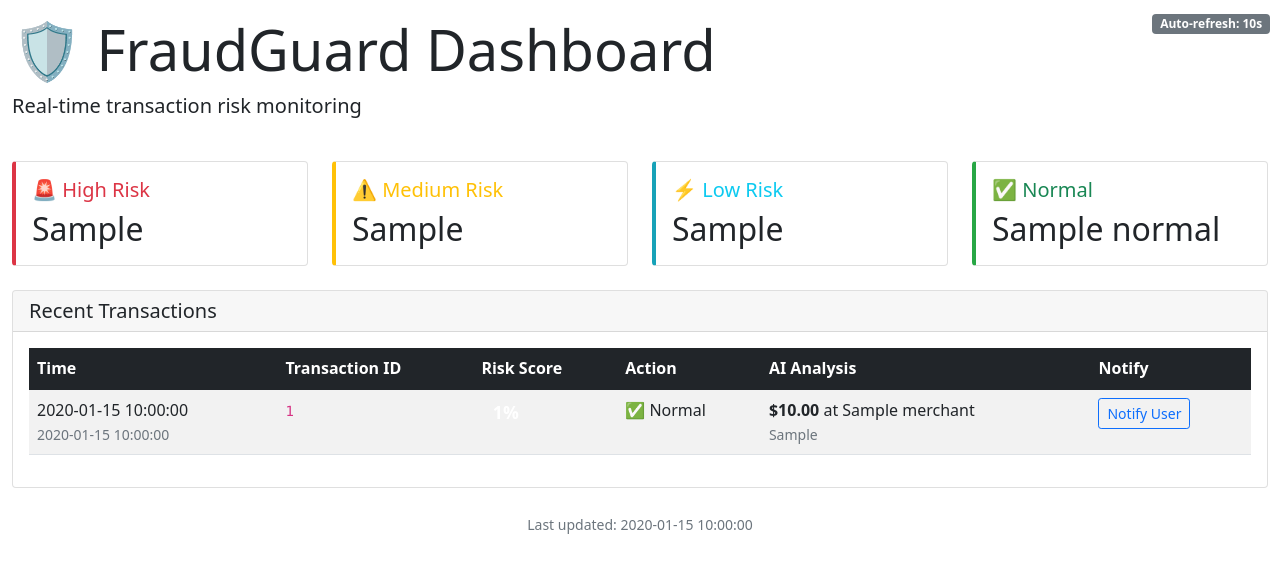
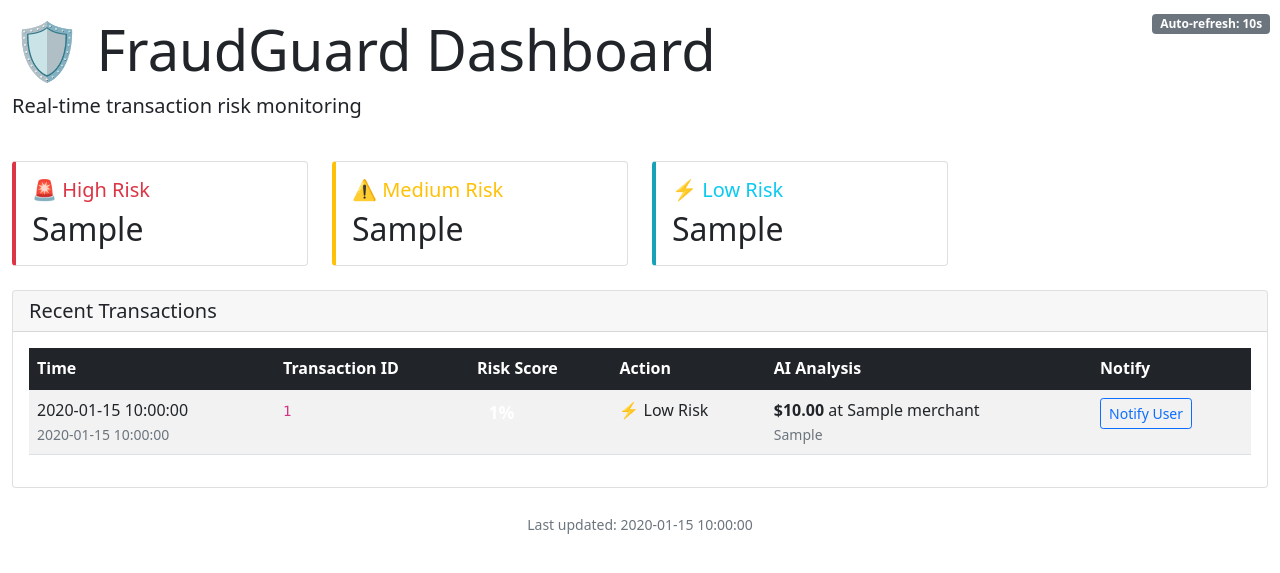
Before and after one commit to mohankrishnaalavala/fraudguard-boa, a Flask app: template web/dashboard/templates/dashboard.html in a window 1280 px wide. Shown: the top 573 px of the page. Run offline with Flask 3, Linux system fonts and the light colour scheme; the template is opened without the code that fills it: most values are stand-ins (such as "Sample title", 1, 10 or a date in 2020).

Commit message:
updated dashboard

```diff
--- a/web/dashboard/app.py
+++ b/web/dashboard/app.py
@@ -203,9 +203,9 @@ def dashboard():
     try:
         transactions = fetch_transactions()
 
-        stats = {"high_risk": 0, "medium_risk": 0, "low_risk": 0, "normal": 0}
+        stats = {"high_risk": 0, "medium_risk": 0, "low_risk": 0}
         for txn in transactions:
-            risk_level = str(txn.get("risk_level", "normal")).lower()
+            risk_level = str(txn.get("risk_level", "")).lower()
             if risk_level == "high":
                 stats["high_risk"] += 1
             elif risk_level == "medium":
@@ -213,7 +213,8 @@ def dashboard():
             elif risk_level == "low":
                 stats["low_risk"] += 1
             else:
-                stats["normal"] += 1
+                # default any other value into low to maintain tri-level classification
+                stats["low_risk"] += 1
 
         current_time = datetime.utcnow().strftime("%Y-%m-%d %H:%M:%S UTC")
         return render_template(
@@ -242,9 +243,9 @@ def api_stats():
     """API endpoint for fetching dashboard statistics"""
     try:
         transactions = fetch_transactions()
-        stats = {"high_risk": 0, "medium_risk": 0, "low_risk": 0, "normal": 0, "total": len(transactions)}
+        stats = {"high_risk": 0, "medium_risk": 0, "low_risk": 0, "total": len(transactions)}
         for txn in transactions:
-            risk_level = str(txn.get("risk_level", "normal")).lower()
+            risk_level = str(txn.get("risk_level", "")).lower()
             if risk_level == "high":
                 stats["high_risk"] += 1
             elif risk_level == "medium":
@@ -252,7 +253,7 @@ def api_stats():
             elif risk_level == "low":
                 stats["low_risk"] += 1
             else:
-                stats["normal"] += 1
+                stats["low_risk"] += 1
         return jsonify(stats)
     except Exception as e:
         logger.error("api_stats_failed", error=str(e))
--- a/web/dashboard/templates/dashboard.html
+++ b/web/dashboard/templates/dashboard.html
@@ -19,7 +19,6 @@
         .stats-card.high-risk { border-left-color: #dc3545; }
         .stats-card.medium-risk { border-left-color: #ffc107; }
         .stats-card.low-risk { border-left-color: #17a2b8; }
-        .stats-card.normal { border-left-color: #28a745; }
         .auto-refresh {
             position: fixed;
             top: 10px;
@@ -75,14 +74,6 @@
                     </div>
                 </div>
             </div>
-            <div class="col-md-3">
-                <div class="card stats-card normal">
-                    <div class="card-body">
-                        <h5 class="card-title text-success">✅ Normal</h5>
-                        <h2 class="card-text">{{ stats.normal }}</h2>
-                    </div>
-                </div>
-            </div>
         </div>
 
         <!-- Transactions Table -->
@@ -128,7 +119,7 @@
                                             {% elif txn.risk_level == 'low' %}
                                                 ⚡ Low Risk
                                             {% else %}
-                                                ✅ Normal
+                                                ⚡ Low Risk
                                             {% endif %}
                                         </td>
                                         <td class="explanation-cell">
@@ -186,7 +177,6 @@
                     document.querySelector('.high-risk .card-text').textContent = stats.high_risk || 0;
                     document.querySelector('.medium-risk .card-text').textContent = stats.medium_risk || 0;
                     document.querySelector('.low-risk .card-text').textContent = stats.low_risk || 0;
-                    document.querySelector('.normal .card-text').textContent = stats.normal || 0;
 
                     console.log('Metrics updated:', stats);
                 }
@@ -210,7 +200,7 @@
                             const riskColor = score >= 0.8 ? 'danger' : (score >= 0.6 ? 'warning' : (score >= 0.3 ? 'info' : 'success'));
                             const riskPct = Math.round(score * 100);
                             const riskLevel = (txn.risk_level || '').toLowerCase();
-                            const actionText = riskLevel === 'high' ? '🚨 High Risk' : riskLevel === 'medium' ? '⚠️ Medium Risk' : riskLevel === 'low' ? '⚡ Low Risk' : '✅ Normal';
+                            const actionText = riskLevel === 'high' ? '🚨 High Risk' : riskLevel === 'medium' ? '⚠️ Medium Risk' : '⚡ Low Risk';
                             const label = txn.label || txn.merchant || 'Unknown';
 
                             let timeHtml = 'Unknown';
```
Also changed, not shown: services/boa-monitor/main.py (+9 -0 lines), services/mcp-gateway/main.py (+51 -13 lines), services/risk-scorer/main.py (+42 -3 lines), 1 other file.
